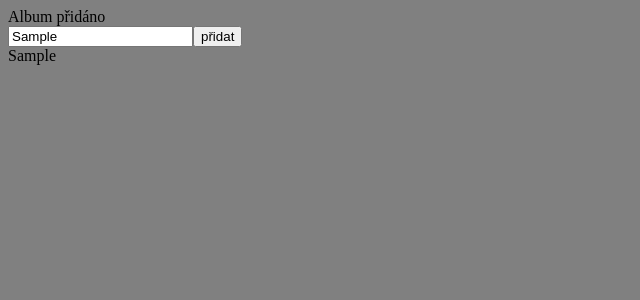
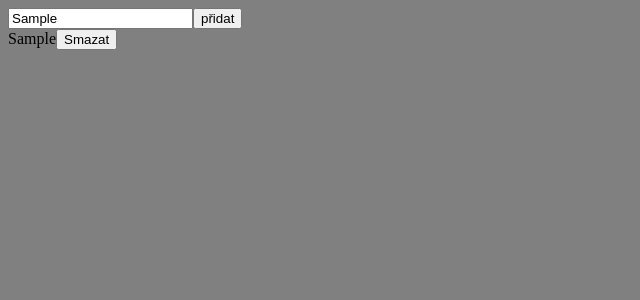
Before and after one commit to Soffik94/form-with-modal-notification, a React (Create React App) app: page / in a window 1280 px wide. Both pictures are taken after typing "Sample" into the empty fields and a click on the input "přidat". Shown: the top 300 px of the page, without its empty margins (0-640 px from the left). Built offline with nearby package versions, Linux system fonts and the light colour scheme.

Commit message:
Added button to delete album and seted a timer to hide  the notificatino

```diff
--- a/src/App.js
+++ b/src/App.js
@@ -1,4 +1,5 @@
 import Modal from "./components/Modal";
+import albums from "./data";
 import data from "./data";
 import { useState, useReducer } from "react";
 
@@ -11,6 +12,21 @@ const reducer = (state, action) => {
       showNotification: true,
       notificationContent: "Album přidáno",
     };
+  }
+  if (action.type === "NO_ALBUM_ADD") {
+    return {
+      ...state,
+      showNotification: true,
+      notificationContent: "Zadej název alba",
+    };
+  }
+  if (action.type === "CLOSE_NOTIFICATION")
+    return { ...state, showNotification: false };
+  if (action.type === "DELETE_MOVIE") {
+    const filteredAlbums = state.albums.filter((oneAlbum) => {
+      return oneAlbum.id !== action.payload;
+    });
+    return { ...state, albums: filteredAlbums };
   }
 };
 
@@ -31,13 +47,21 @@ const App = () => {
       const newAlbumName = { id: new Date().getTime(), name: albumName };
       dispatch({ type: "ADD_ALBUM", payload: newAlbumName });
     } else {
+      dispatch({ type: "NO_ALBUM_ADD" });
     }
+  };
+
+  const closeNotification = () => {
+    dispatch({ type: "CLOSE_NOTIFICATION" });
   };
 
   return (
     <section>
       {state.showNotification && (
-        <Modal notifContent={state.notificationContent} />
+        <Modal
+          notifContent={state.notificationContent}
+          closeNotif={closeNotification}
+        />
       )}
       <form onSubmit={submitHandler}>
         <input
@@ -51,7 +75,18 @@ const App = () => {
       </form>
       {state.albums.map((oneAlbum) => {
         const { id, name } = oneAlbum;
-        return <div key={oneAlbum.id}>{name}</div>;
+        return (
+          <div key={oneAlbum.id}>
+            {name}
+            <button
+              onClick={() => {
+                dispatch({ type: "DELETE_MOVIE", payload: oneAlbum.id });
+              }}
+            >
+              Smazat
+            </button>
+          </div>
+        );
       })}
     </section>
   );
--- a/src/components/Modal.js
+++ b/src/components/Modal.js
@@ -1,5 +1,13 @@
 import "./Modal.css";
-const Modal = ({ notifContent }) => {
+import { useEffect } from "react";
+
+const Modal = ({ notifContent, closeNotif }) => {
+  useEffect(() => {
+    setTimeout(() => {
+      closeNotif();
+    }, 2000);
+  });
+
   return <div>{notifContent}</div>;
 };
 
```
